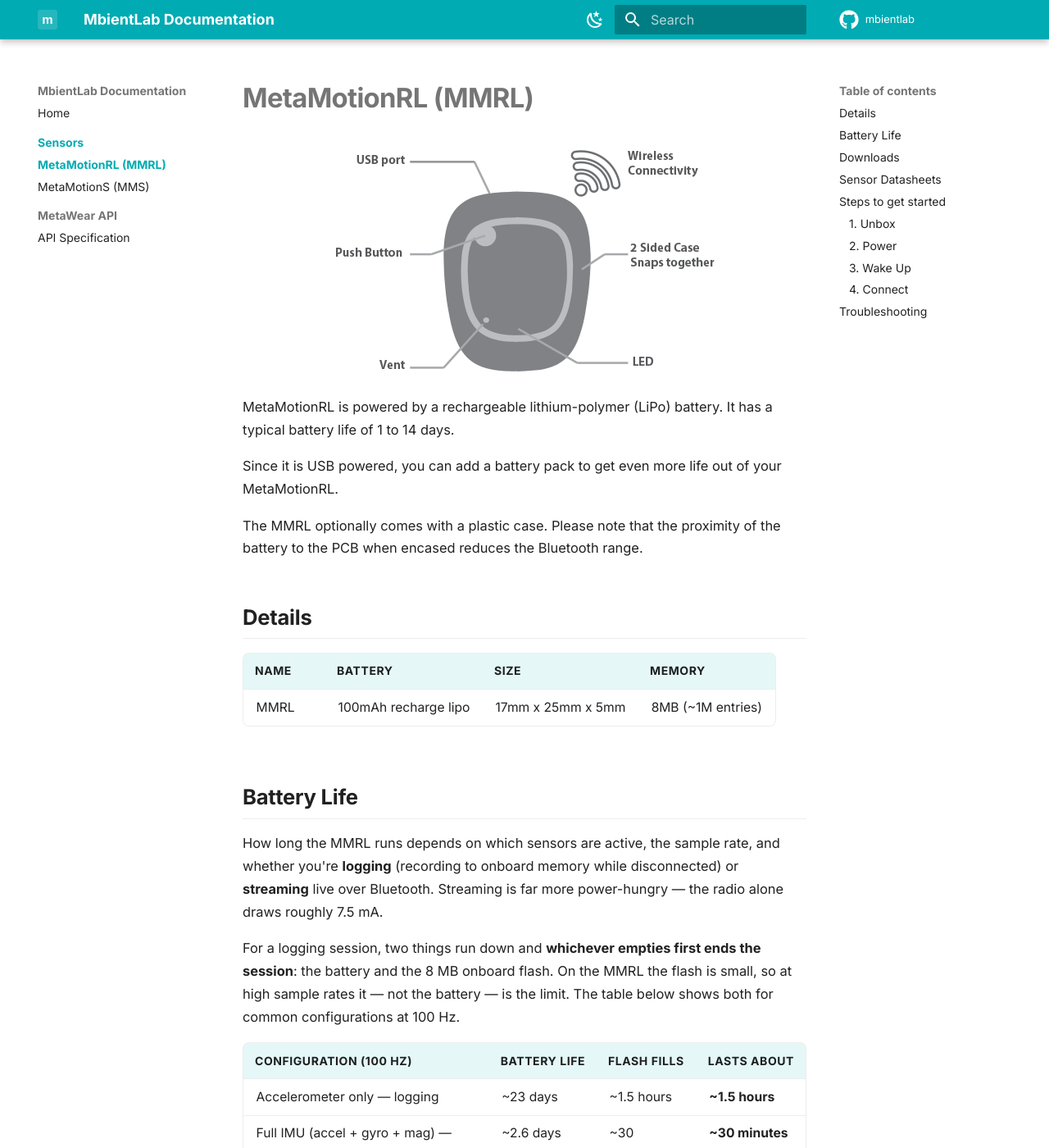
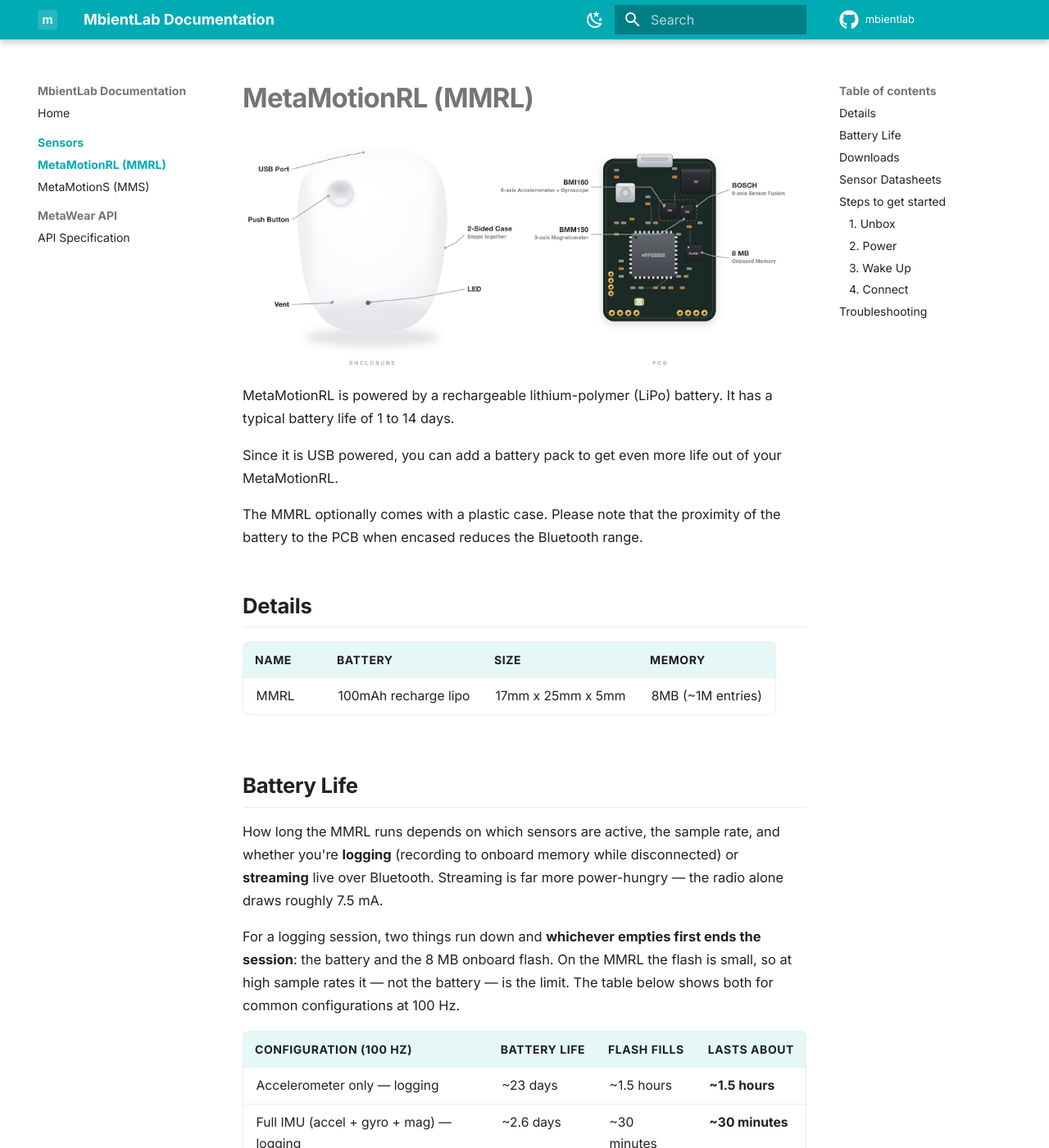
Before and after one commit to mbientlab/MetaWear-API, an MkDocs documentation site: the page built from docs/metamotion-rl.md, in a window 1280 px wide and 1400 px high. Shown: the whole window at 82% size. Built offline with MkDocs 1.6.1 and Material for MkDocs 9.7.7, drawn with Linux system fonts in a browser that asks for light colours.

Commit message:
add new hero images

```diff
--- a/docs/metamotion-rl.md
+++ b/docs/metamotion-rl.md
@@ -1,6 +1,6 @@
 # MetaMotionRL (MMRL)
 
-![MetaMotionRL](assets/MetaMotionR-t.png){ align=center }
+![MetaMotionRL](assets/MMRL.png){ align=center }
 
 MetaMotionRL is powered by a rechargeable lithium-polymer (LiPo) battery. It has a typical battery life of 1 to 14 days.
 
--- a/docs/stylesheets/extra.css
+++ b/docs/stylesheets/extra.css
@@ -135,7 +135,7 @@
   border-radius: 8px;
   margin: 1em auto;
   display: block;
-  max-width: 80%;
+  max-width: 100%;
 }
 
 /* ── Permalink anchors ── */
```
Also changed, not shown: docs/metamotion-s.md (+1 -1 lines), docs/assets/MMRL.png (added), docs/assets/MMS.png (added).
